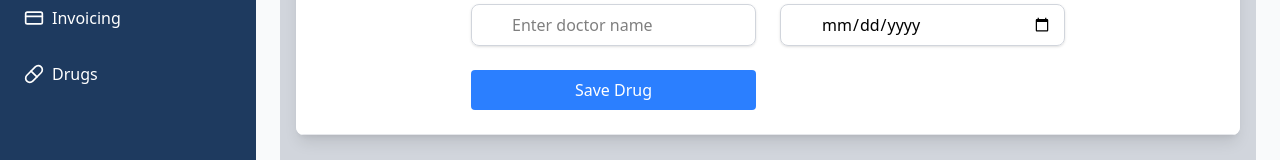
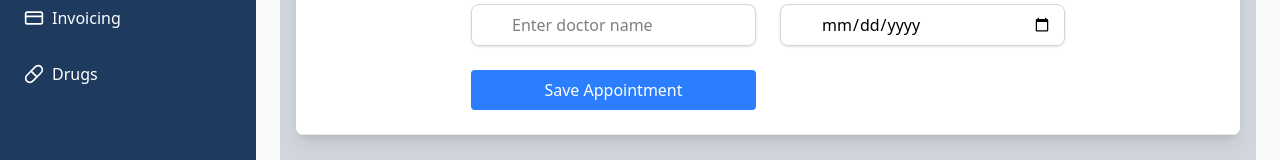
Before and after one commit to Virtualsphere/implantoz-frontend, a React (Vite) app: page /appointment/form in a window 1280 px wide. Shown: the part 331-491 px from the top of the page. Built offline with nearby package versions, Linux system fonts and the light colour scheme.

Commit message:
Update AppointmentForm.jsx

```diff
--- a/src/Pages/AppointmentForm.jsx
+++ b/src/Pages/AppointmentForm.jsx
@@ -128,7 +128,7 @@ const AppointmentForm = () => {
                   onClick={handleSubmit}
                   className="bg-blue-500 text-white px-4 py-2 rounded"
                 >
-                  Save Drug
+                  Save Appointment
                 </button>
                 <ToastContainer
                       position="top-right"
```
